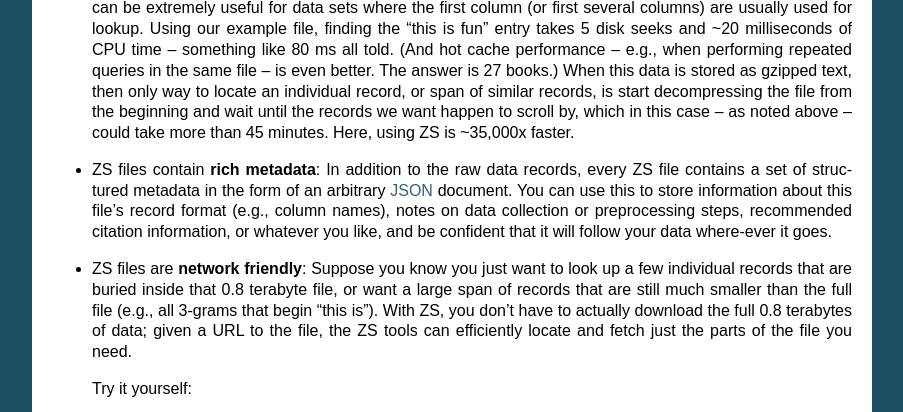
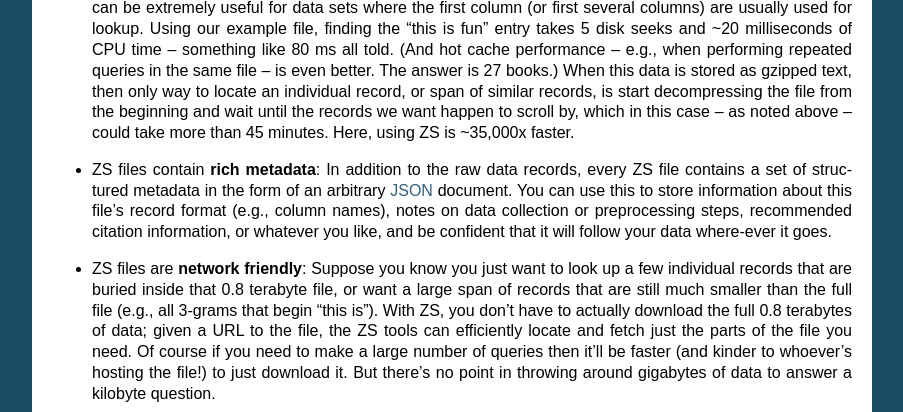
Before and after one commit to njsmith/zs, a Sphinx documentation site: the page built from doc/index.rst, in a window 1280 px wide and 900 px high, scrolled down 740 px, cut to the strip 0-412 px from the top of the window. Shown: the whole strip, without its empty margins (198-1101 px from the left). Built offline with Sphinx 7.4.7, drawn with Linux system fonts in a browser that asks for light colours.

Commit message:
tweak text

```diff
--- a/doc/index.rst
+++ b/doc/index.rst
@@ -114,7 +114,11 @@
   smaller than the full file (e.g., all 3-grams that begin "this
   is"). With ZS, you don't have to actually download the full 0.8
   terabytes of data; given a URL to the file, the ZS tools can
-  efficiently locate and fetch just the parts of the file you need.
+  efficiently locate and fetch just the parts of the file you need. Of
+  course if you need to make a large number of queries then it'll be
+  faster (and kinder to whoever's hosting the file!) to just download
+  it. But there's no point in throwing around gigabytes of data to
+  answer a kilobyte question.
 
   Try it yourself:
 
```
